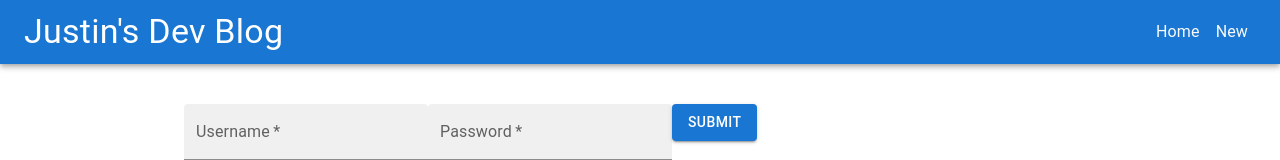
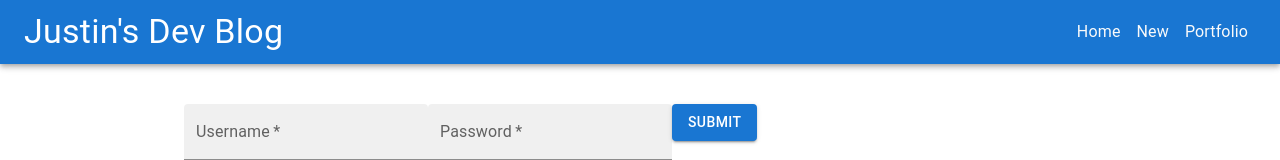
Before and after one commit to justinkim2015/personal-blog, a React (Create React App) app in the folder frontend/: page /admin in a window 1280 px wide. Shown: the top 160 px of the page. Built offline with nearby package versions, Linux system fonts and the light colour scheme.

Commit message:
Add link to portfolio

```diff
--- a/frontend/src/components/Navbar.js
+++ b/frontend/src/components/Navbar.js
@@ -20,6 +20,7 @@ export default function Navbar() {
           <Typography component="div">
             <MyLink href='/' text='Home' sx={{m: 1}} color={white}></MyLink>
             <MyLink href='/new' text='New' sx={{m: 1}} color={white}></MyLink>
+            <MyLink href='http://www.justinjameskim.com' text='Portfolio' sx={{m: 1}} color={white}></MyLink>
           </Typography>
         </Toolbar>
       </AppBar>
--- a/frontend/src/components/Posts.js
+++ b/frontend/src/components/Posts.js
@@ -30,9 +30,9 @@ const Posts = () => {
   };
 
   return (
-    <Container sx={{ my: 5 }}>
-      {loading == true ? "Loading..." : generatePosts()}
-    </Container>
+      <Container sx={{ my: 5 }}>
+        {loading == true ? "Loading..." : generatePosts()}
+      </Container>
   );
 };
 
```
